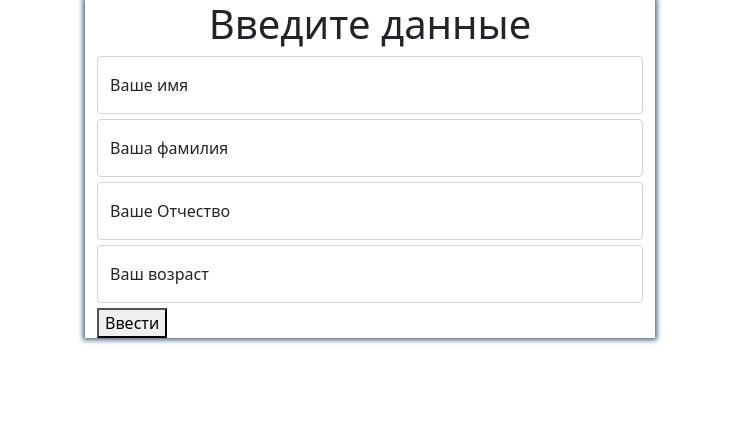
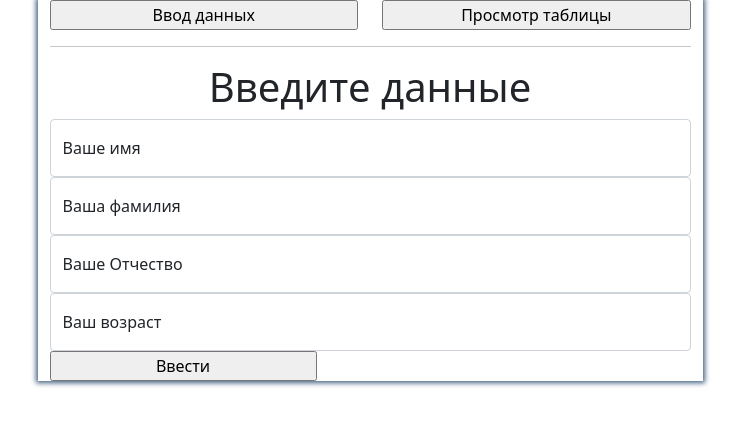
Before and after one commit to Slips15/test, a PHP site: page / in a window 1280 px wide. Shown: the top 426 px of the page, without its empty margins (270-1010 px from the left). Run offline with PHP 8.4, Linux system fonts and the light colour scheme; some libraries are stand-ins or nearby versions.

Commit message:
Add files via upload

```diff
--- a/index.php
+++ b/index.php
@@ -1,9 +1,10 @@
 <!DOCTYPE html>
 <html>
     <head>
-        <title>TODO supply a title</title>
+        <title>Ввод данных</title>
         <meta charset="UTF-8">
         <meta name="viewport" content="width=device-width, initial-scale=1.0">
+        <link href="style.css" rel="stylesheet" type="text/css"/>
         <link href="https://cdn.jsdelivr.net/npm/bootstrap@5.0.2/dist/css/bootstrap.min.css" rel="stylesheet" integrity="sha384-EVSTQN3/azprG1Anm3QDgpJLIm9Nao0Yz1ztcQTwFspd3yD65VohhpuuCOmLASjC" crossorigin="anonymous">
 
     </head>
@@ -12,29 +13,37 @@
 
         <div class="container">
             <div class="row justify-content-center">
-                <div class="col-sm-6 " style="position: relative;	box-shadow: 0px 0px 5px 2px #436280;">
+                <div class="col-sm-7" style="position: relative;	box-shadow: 0px 0px 5px 2px #436280;">
+
+                    <div class="row inp">
+                        <form action="index.php" class="col-sm-6"><input type="submit" class="col-sm-12" value="Ввод данных"></form>
+                        <form action="second_page.php" class="col-sm-6"><input type="submit" class="col-sm-12" value="Просмотр таблицы"></form>
+                    </div>
+
+                    <hr>
+
                     <h1 class="d-flex justify-content-center">Введите данные</h1>
 
-                    <form action="script.php" method="post">
+                    <form action="script.php" class="main_form" method="post">
 
-                        <div class="form-floating" style="margin: 5px 0 5px 0">
+                        <div class="form-floating">
                             <input name="name" class="form-control" id="name" placeholder="Ваше имя" required>
                             <label for="floatingInput">Ваше имя</label>
                         </div>
-                        <div class="form-floating" style="margin: 5px 0 5px 0">
+                        <div class="form-floating">
                             <input name="surname" class="form-control" id="surname" placeholder="Ваша фамилия" required>
                             <label for="floatingInput">Ваша фамилия</label>
                         </div>
-                        <div class="form-floating" style="margin: 5px 0 5px 0">
+                        <div class="form-floating">
                             <input name="patronymic" class="form-control" id="floatingInput" placeholder="Ваше Отчество" required>
                             <label for="floatingInput">Ваше Отчество</label>
                         </div>
-                        <div class="form-floating" style="margin: 5px 0 5px 0">
+                        <div class="form-floating">
                             <input name="age" class="form-control" id="floatingInput" placeholder="Ваш возраст" required>
                             <label for="floatingInput">Ваш возраст</label>
                         </div>
 
-                        <button type="submit" > Ввести</button>
+                        <input type="submit" class="col-sm-5 d-flex justify-content-center" value="Ввести">
                     </form>
 
                 </div>
```
